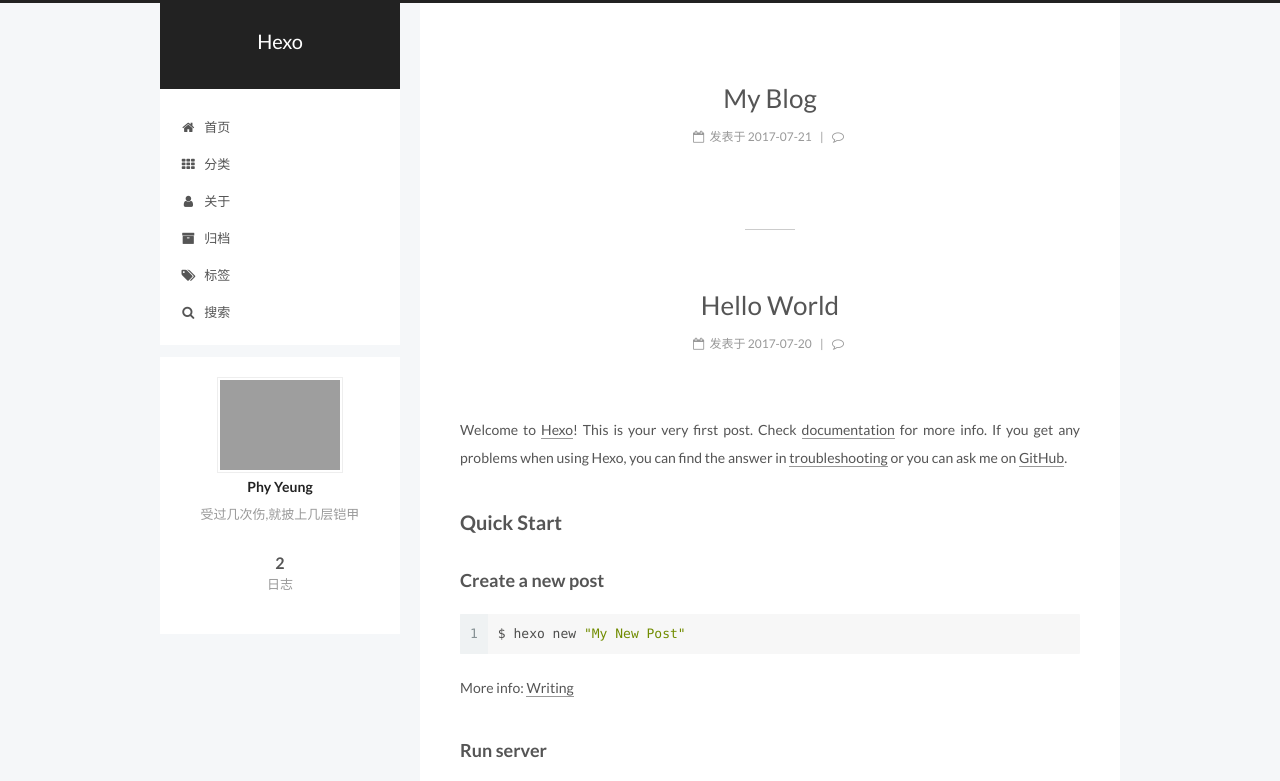
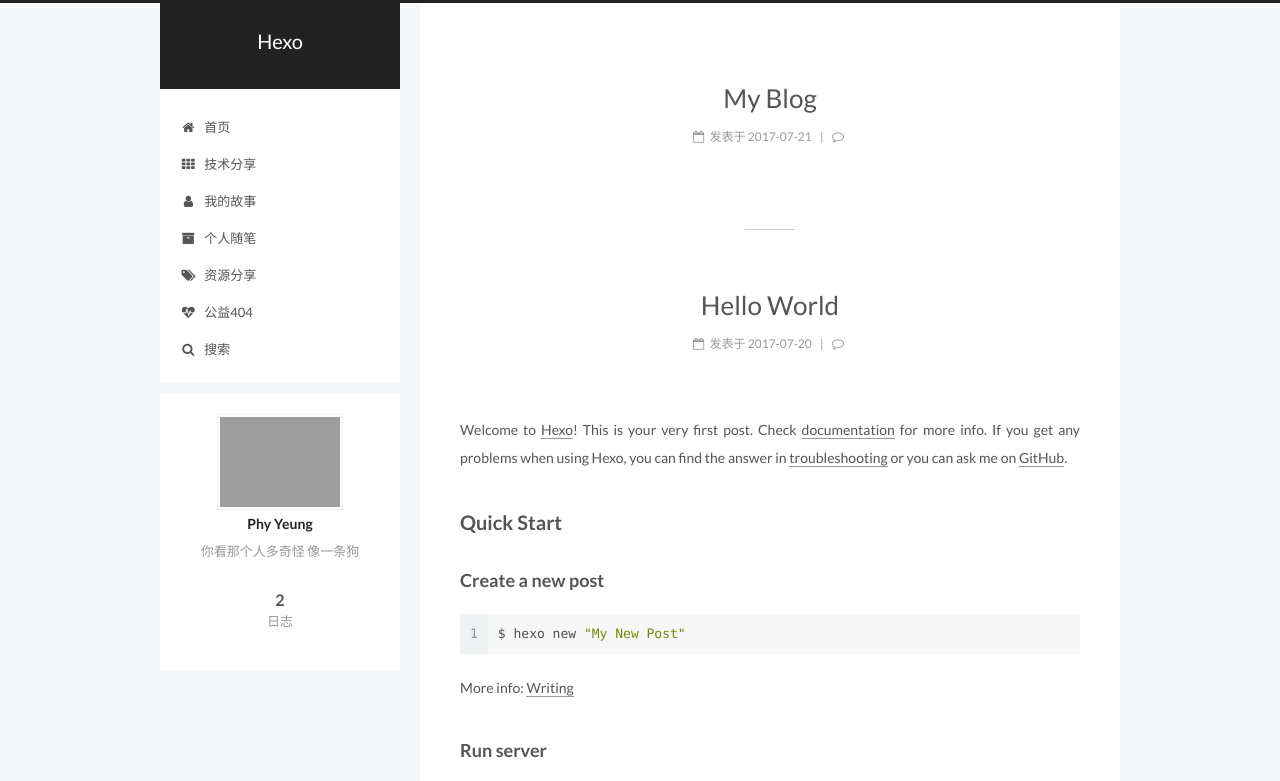
Before and after one commit to phyYeung/phyYeung.github.io, a plain HTML site: page index.html in a window 1280 px wide. Shown: the top 781 px of the page. Drawn offline with Linux system fonts and the light colour scheme; grey boxes are pictures that could not be loaded.

Commit message:
Site updated: 2017-07-23 16:15:15

```diff
--- a/index.html
+++ b/index.html
@@ -93,16 +93,16 @@
 
 
 
-<meta name="description" content="受过几次伤,就披上几层铠甲">
+<meta name="description" content="你看那个人多奇怪 像一条狗">
 <meta property="og:type" content="website">
 <meta property="og:title" content="Hexo">
 <meta property="og:url" content="http://yoursite.com/index.html">
 <meta property="og:site_name" content="Hexo">
-<meta property="og:description" content="受过几次伤,就披上几层铠甲">
+<meta property="og:description" content="你看那个人多奇怪 像一条狗">
 <meta property="og:locale" content="zh-Hans">
 <meta name="twitter:card" content="summary">
 <meta name="twitter:title" content="Hexo">
-<meta name="twitter:description" content="受过几次伤,就披上几层铠甲">
+<meta name="twitter:description" content="你看那个人多奇怪 像一条狗">
 
 
 
@@ -224,7 +224,7 @@
 
               <i class="menu-item-icon fa fa-fw fa-th"></i> <br />
 
-            分类
+            技术分享
           </a>
         </li>
 
@@ -234,7 +234,7 @@
 
               <i class="menu-item-icon fa fa-fw fa-user"></i> <br />
 
-            关于
+            我的故事
           </a>
         </li>
 
@@ -244,7 +244,7 @@
 
               <i class="menu-item-icon fa fa-fw fa-archive"></i> <br />
 
-            归档
+            个人随笔
           </a>
         </li>
 
@@ -254,7 +254,17 @@
 
               <i class="menu-item-icon fa fa-fw fa-tags"></i> <br />
 
-            标签
+            资源分享
+          </a>
+        </li>
+
+
+        <li class="menu-item menu-item-commonweal">
+          <a href="/404.html" rel="section">
+
+              <i class="menu-item-icon fa fa-fw fa-heartbeat"></i> <br />
+
+            公益404
           </a>
         </li>
 
@@ -603,7 +613,7 @@
                alt="Phy Yeung" />
           <p class="site-author-name" itemprop="name">Phy Yeung</p>
 
-              <p class="site-description motion-element" itemprop="description">受过几次伤,就披上几层铠甲</p>
+              <p class="site-description motion-element" itemprop="description">你看那个人多奇怪 像一条狗</p>
 
         </div>
         <nav class="site-state motion-element">
@@ -666,7 +676,7 @@
 
 
 <div class="powered-by">
-  由 <a class="theme-link" href="https://hexo.io">Hexo</a> 强力驱动
+  由 二锅头 强力驱动
 </div>
 
 <div class="theme-info">
```
Also changed, not shown: 2017/07/20/hello-world/index.html (+16 -6 lines), 2017/07/21/article-title/index.html (+19 -9 lines), about/index.html (+16 -6 lines), archives/2017/07/index.html (+19 -9 lines), archives/2017/index.html (+19 -9 lines), archives/index.html (+19 -9 lines), categories/index.html (+19 -9 lines), tags/index.html (+19 -9 lines).
